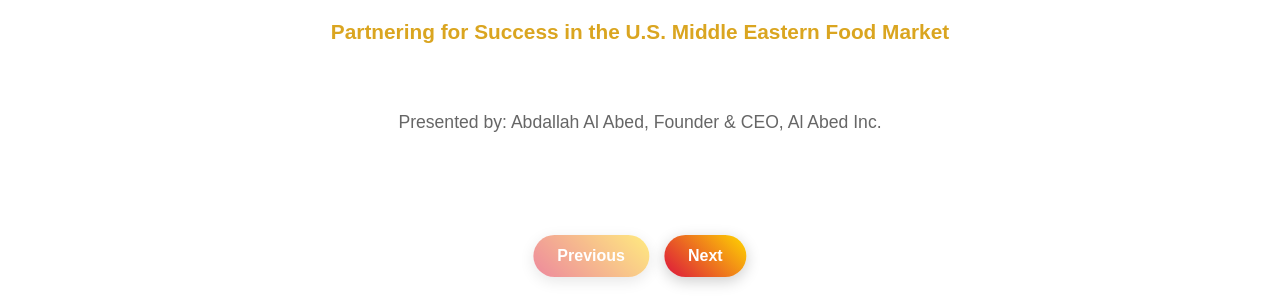
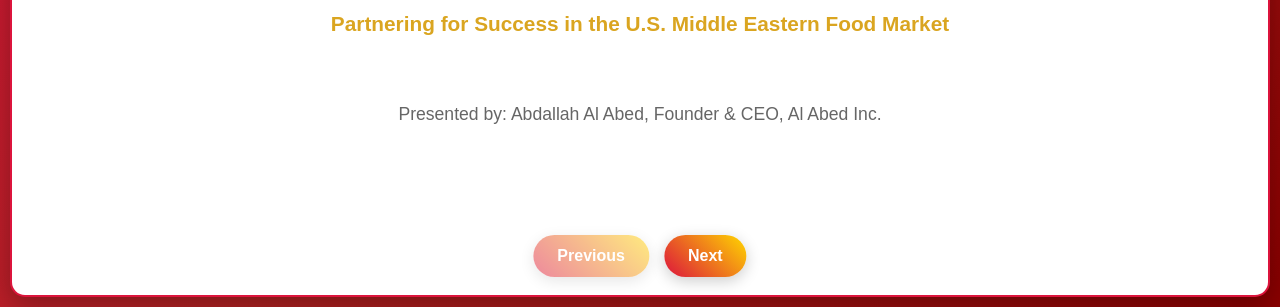
Before and after one commit to omaralabed1/alabedInc, a plain HTML site: page docs/index.html in a window 1280 px wide. Shown: the part 493-800 px from the top of the page. Drawn offline with Linux system fonts and the light colour scheme.

Commit message:
Update index.html

```diff
--- a/docs/index.html
+++ b/docs/index.html
@@ -18,23 +18,23 @@
             justify-content: center;
             align-items: center;
             min-height: 100vh;
-            padding: 0;
+            padding: 10px;
             margin: 0;
         }
 
         .presentation-container {
-            width: 100vw;
-            height: 100vh;
+            width: calc(100vw - 20px);
+            height: calc(100vh - 20px);
             background: white;
-            border-radius: 0;
-            box-shadow: none;
+            border-radius: 15px;
+            box-shadow: 0 10px 30px rgba(0,0,0,0.3);
             overflow: hidden;
-            border: none;
+            border: 2px solid #DC143C;
         }
 
         .slide {
             display: none;
-            padding: 80px;
+            padding: 60px;
             min-height: calc(100vh - 160px);
             position: relative;
             animation: slideIn 0.5s ease-in-out;
```
